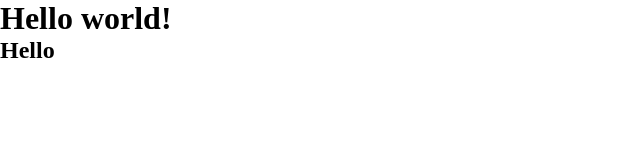
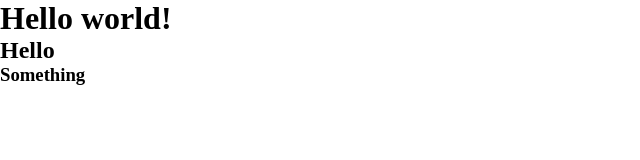
Before and after one commit to Niksool/Git-Test-Project, a plain HTML site: page src/index.html in a window 1280 px wide. Shown: the whole page, without its empty margins (0-640 px from the left). Drawn offline with Linux system fonts and the light colour scheme.

Commit message:
added h3

```diff
--- a/src/index.html
+++ b/src/index.html
@@ -9,6 +9,6 @@
 <body>
     <h1>Hello world!</h1>
     <h2>Hello</h2>
-
+    <h3>Something</h3>
 </body>
 </html>
```
